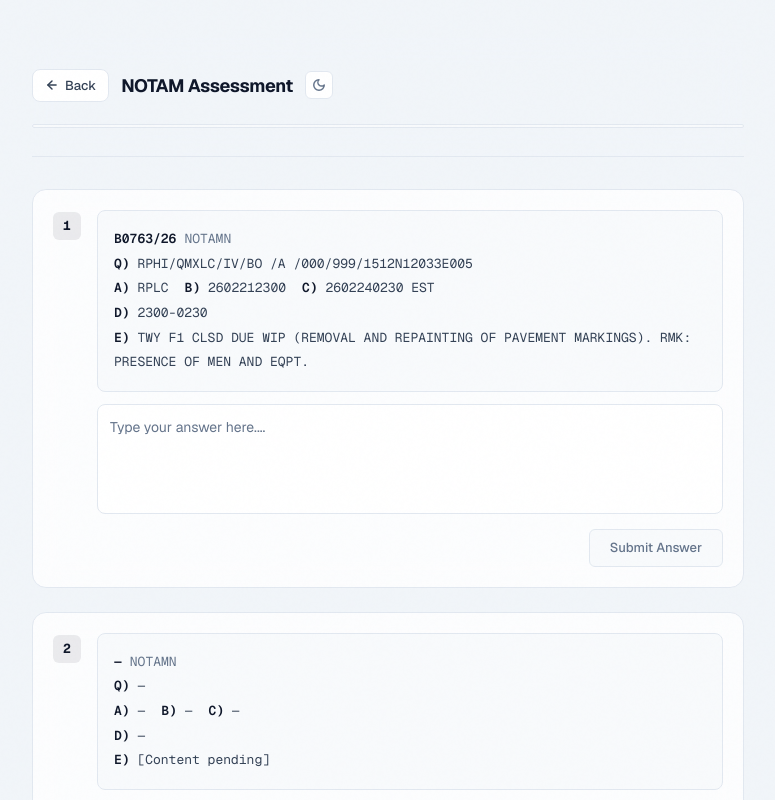
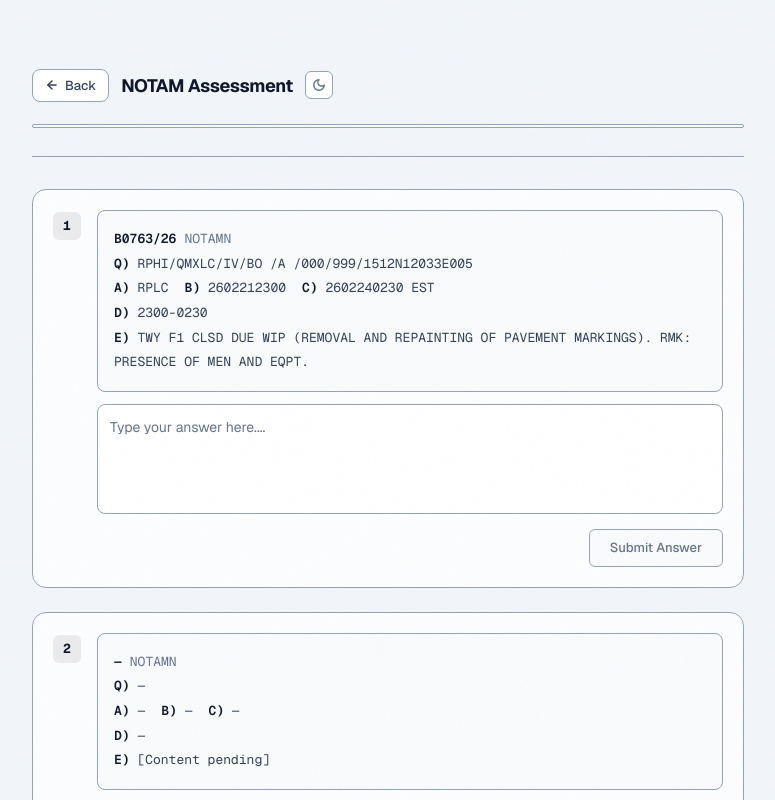
Before and after one commit to acesuus/notam-assessment, a Next.js app: page /assessment in a window 1280 px wide. Shown: the top 800 px of the page, without its empty margins (252-1027 px from the left). Built offline with nearby package versions, Linux system fonts and the light colour scheme.

Commit message:
make edges sharper

```diff
--- a/src/app/globals.css
+++ b/src/app/globals.css
@@ -32,8 +32,8 @@ html.light-theme {
   --background: #f1f5f9;
   --surface: #ffffff;
   --surface-2: #f8fafc;
-  --border: #e2e8f0;
-  --border-hover: #cbd5e1;
+  --border: #94a3b8;
+  --border-hover: #64748b;
   --text-primary: #0f172a;
   --text-secondary: #334155;
   --text-muted: #64748b;
```
